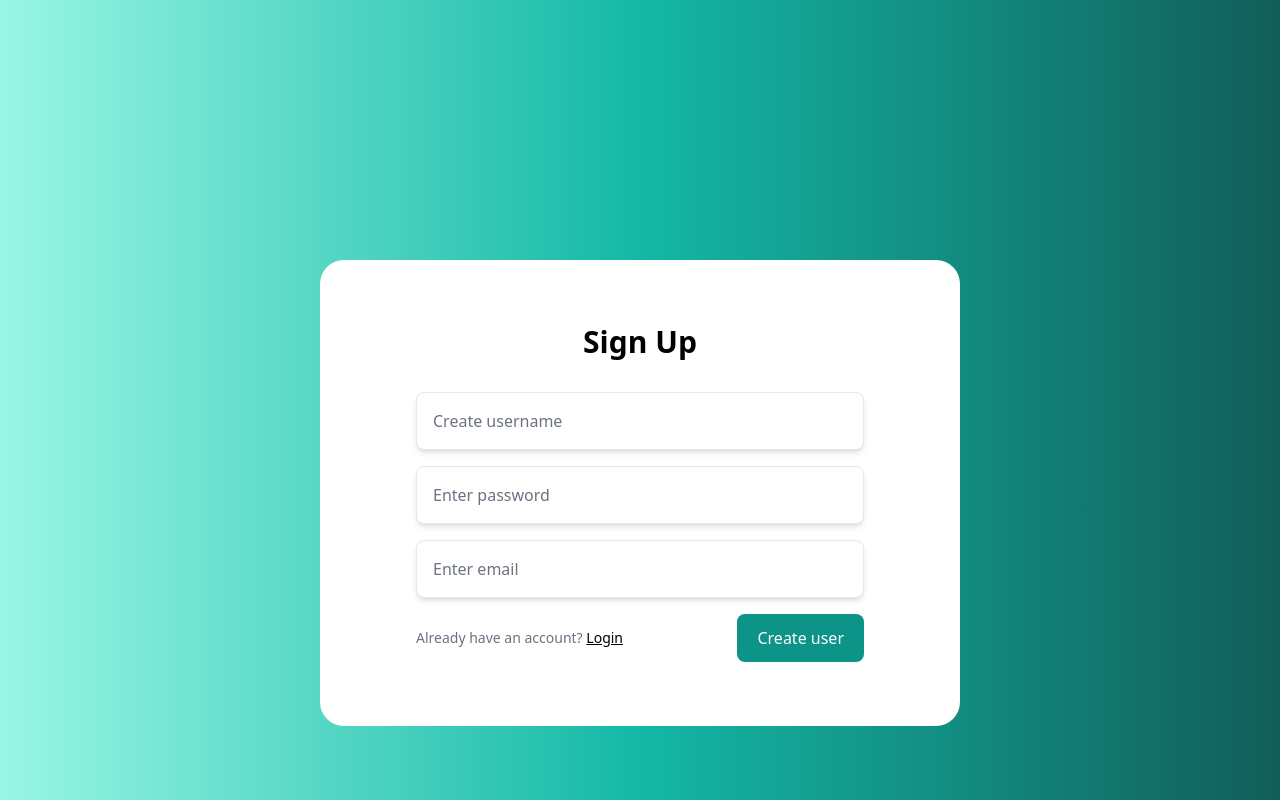
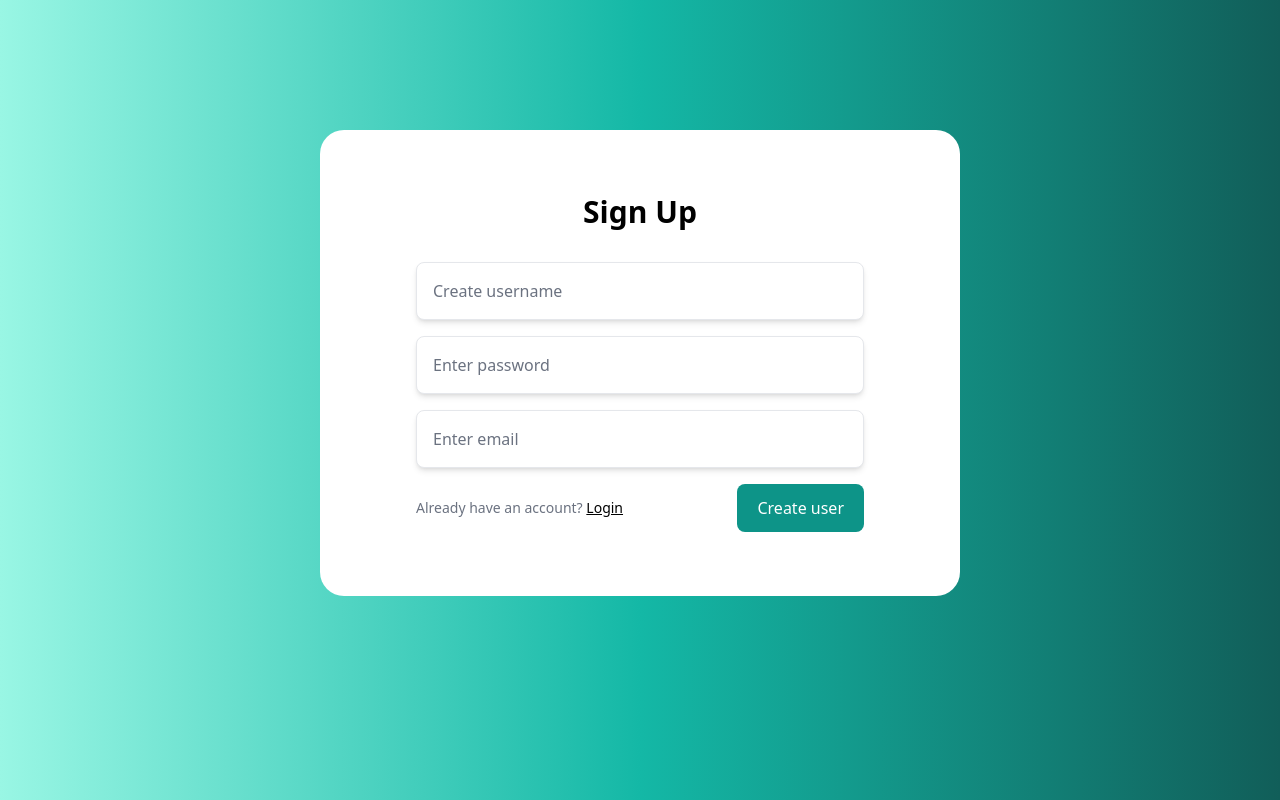
Before and after one commit to sbcodes90/mongodb-connection, a React (Create React App) app in the folder frontend/client/: page / in a window 1280 px wide. Built offline with nearby package versions, Linux system fonts and the light colour scheme.

Commit message:
css updates

```diff
--- a/frontend/client/src/components/LoginForm.js
+++ b/frontend/client/src/components/LoginForm.js
@@ -9,7 +9,7 @@
 
   return (
     <div className="bg-gradient-to-r from-teal-200 via-teal-500  to-teal-800 h-screen px-[20px] lg:px-[150px] py-20">
-    <div className="bg-white rounded-3xl lg:mt-[180px] mx-auto max-w-screen-sm px-4 py-16 sm:px-6 lg:px-8">
+    <div className="bg-white rounded-3xl lg:mt-[50px] mx-auto max-w-screen-sm px-4 py-16 sm:px-6 lg:px-8">
       <div className="mx-auto max-w-lg text-center">
         <h1 className="text-2xl font-bold sm:text-3xl">Log In</h1>
       </div>
--- a/frontend/client/src/components/SignUpForm.js
+++ b/frontend/client/src/components/SignUpForm.js
@@ -20,7 +20,7 @@
 
   return (
     <div className="bg-gradient-to-r from-teal-200 via-teal-500  to-teal-800 h-screen px-[20px] lg:px-[150px] py-20">
-      <div className="bg-white rounded-3xl lg:mt-[180px] mx-auto max-w-screen-sm px-4 py-16 sm:px-6 lg:px-8">
+      <div className="bg-white rounded-3xl lg:mt-[50px] mx-auto max-w-screen-sm px-4 py-16 sm:px-6 lg:px-8">
         <div className="mx-auto max-w-lg text-center">
           <h1 className="text-2xl font-bold sm:text-3xl">Sign Up</h1>
         </div>
```
